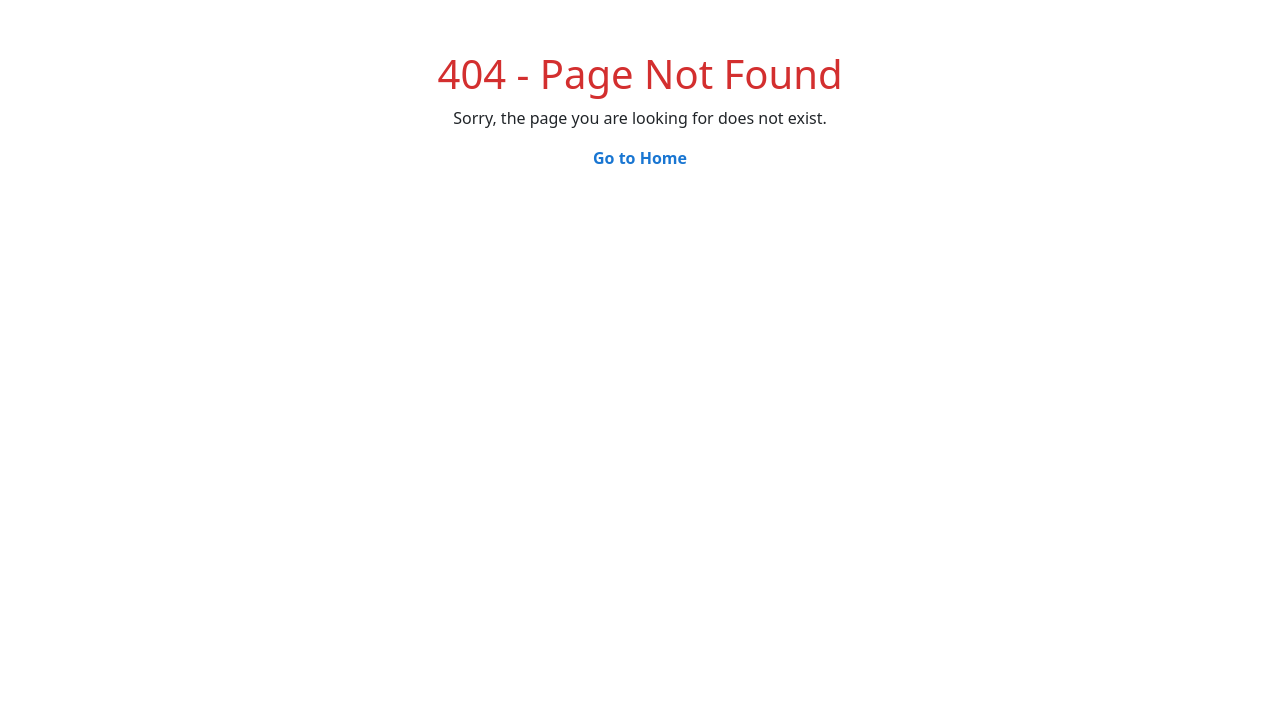
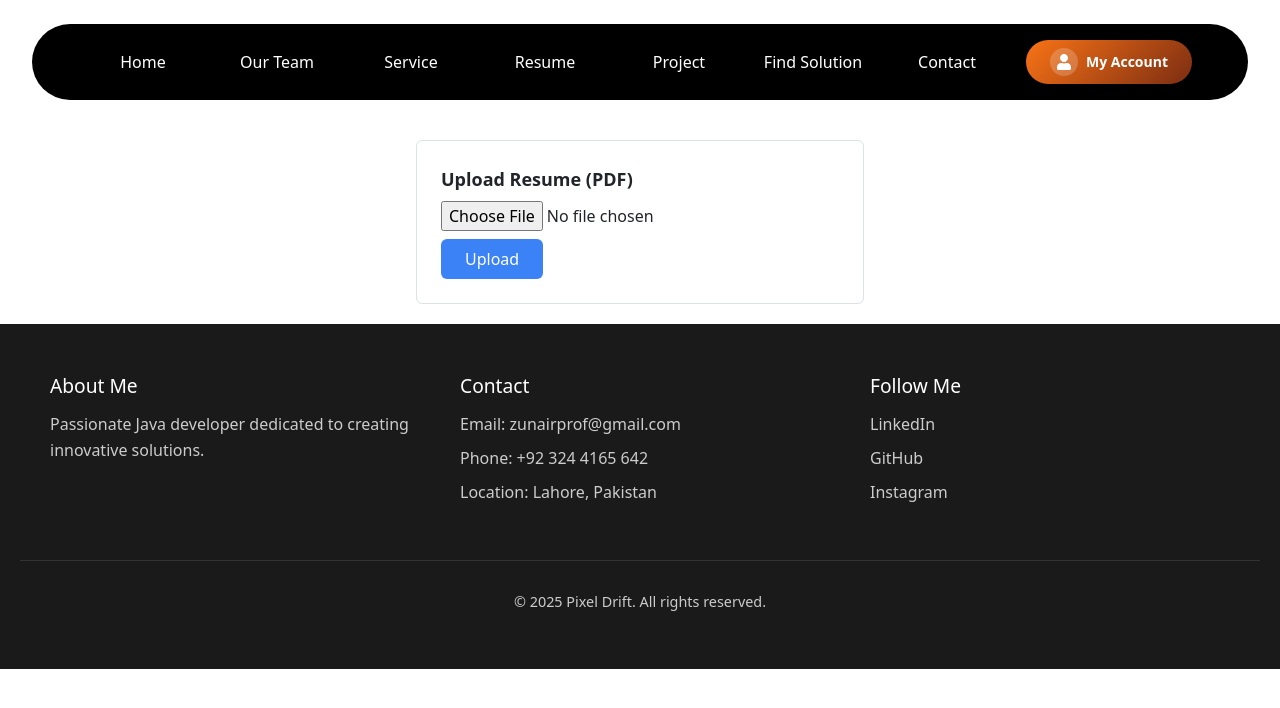
Before and after one commit to Zunairzz/Porfolio, a React (Create React App) app in the folder frontend/: page /user/resume-uploader in a window 1280 px wide. Before the commit this address had no page. Shown: the top 708 px of the page. Built offline with nearby package versions, Linux system fonts and the light colour scheme; sample sign-in values are in the browser's storage; a web font is replaced by a local one.

Commit message:
- Resume uploader page added

```diff
--- a/frontend/src/App.js
+++ b/frontend/src/App.js
@@ -22,6 +22,7 @@ import PrivateRoutes from './components/ProtectedRoute';
 import SolutionsPage from "./pages/SolutionsPage";
 import AddResumeForm from "./pages/AddResumeForm";
 import ResumeListsComponent from "./components/ResumeListsComponent";
+import ResumeUploader from "./components/ResumeUploader";
 
 function App() {
     return (
@@ -57,6 +58,7 @@ function App() {
                                 <Route path="add-project" element={<AddProjectForm/>}/>
                                 <Route path="add-resume" element={<AddResumeForm/>}/>
                                 <Route path="resume-table" element={<ResumeListsComponent/>}/>
+                                <Route path="resume-uploader" element={<ResumeUploader/>}/>
                             </Route>
                             <Route path="*" element={<NotFound/>}/>
                         </Routes>
--- a/frontend/src/components/Navbar6.jsx
+++ b/frontend/src/components/Navbar6.jsx
@@ -108,6 +108,9 @@ export default function Navbar6() {
                                         <DropdownItem tag={ReactLink} to="/user/resume-table" className="glass-dropdown-item">
                                             <span>Show all resumes</span>
                                         </DropdownItem>
+                                        <DropdownItem tag={ReactLink} to="/user/resume-uploader" className="glass-dropdown-item">
+                                            <span>Upload resume</span>
+                                        </DropdownItem>
                                         <DropdownItem tag={ReactLink} to="/user/add-project" className="glass-dropdown-item">
                                             <span>Add Project</span>
                                         </DropdownItem>
--- /dev/null
+++ b/frontend/src/components/ResumeUploader.js
@@ -0,0 +1,91 @@
+import React, { useState } from 'react';
+import axios from 'axios';
+import Base from "./Base";
+
+const CLOUD_NAME = 'dyo1h8cbk'; // Replace with your Cloudinary cloud name
+const UPLOAD_PRESET = 'resume_uploads'; // Replace with your unsigned upload preset
+
+const ResumeUploader = () => {
+    const [file, setFile] = useState(null);
+    const [uploading, setUploading] = useState(false);
+    const [fileUrl, setFileUrl] = useState('');
+    const [publicId, setPublicId] = useState('');
+
+    const handleFileChange = (event) => {
+        setFile(event.target.files[0]);
+    };
+
+    const uploadToCloudinary = async () => {
+        if (!file) return alert('Please select a file first');
+        if (file.type !== 'application/pdf') return alert('Only PDF files are allowed');
+
+        setUploading(true);
+
+        const formData = new FormData();
+        formData.append('file', file);
+        formData.append('upload_preset', UPLOAD_PRESET);
+        formData.append('resource_type', 'raw'); // Important for PDFs
+
+        try {
+            const response = await axios.post(
+                `https://api.cloudinary.com/v1_1/${CLOUD_NAME}/raw/upload`,
+                formData
+            );
+            console.log(response);
+            const { secure_url, public_id } = response.data;
+            setFileUrl(secure_url);
+            setPublicId(public_id);
+        } catch (error) {
+            console.error('Upload failed:', error);
+            alert('Upload failed');
+        } finally {
+            setUploading(false);
+        }
+    };
+
+    // Function to trigger the download
+    const handleDownload = () => {
+        if (!fileUrl) return;
+
+        // Create a temporary anchor element
+        const link = document.createElement('a');
+        link.href = fileUrl;
+        link.download = 'resume.pdf'; // Suggest a filename for the download
+        document.body.appendChild(link);
+        link.click();
+        document.body.removeChild(link); // Clean up
+    };
+
+    return (
+        <Base>
+            <div className="p-4 border rounded max-w-md mx-auto" style={{ marginTop: '140px' }}>
+                <h2 className="text-lg font-semibold mb-2">Upload Resume (PDF)</h2>
+                <input type="file" accept="application/pdf" onChange={handleFileChange} className="mb-2" />
+                <button
+                    onClick={uploadToCloudinary}
+                    disabled={uploading}
+                    className="bg-blue-500 text-white px-4 py-2 rounded hover:bg-blue-600"
+                >
+                    {uploading ? 'Uploading...' : 'Upload'}
+                </button>
+
+                {fileUrl && (
+                    <div className="mt-4">
+                        <p>
+                            <strong>Download URL: </strong>
+                            <button
+                                onClick={handleDownload}
+                                className="text-blue-500 underline hover:text-blue-700"
+                            >
+                                Download PDF
+                            </button>
+                        </p>
+                        <p><strong>Public ID:</strong> {publicId}</p>
+                    </div>
+                )}
+            </div>
+        </Base>
+    );
+};
+
+export default ResumeUploader;
```
